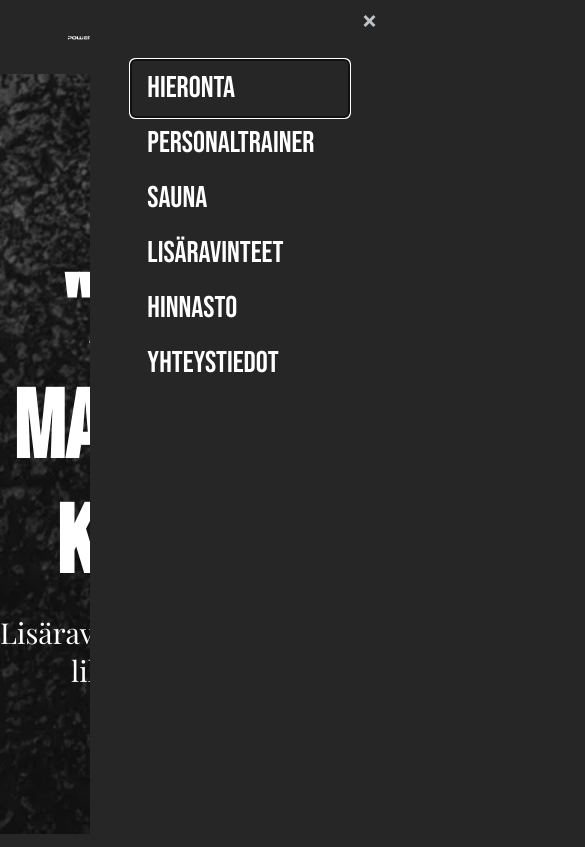
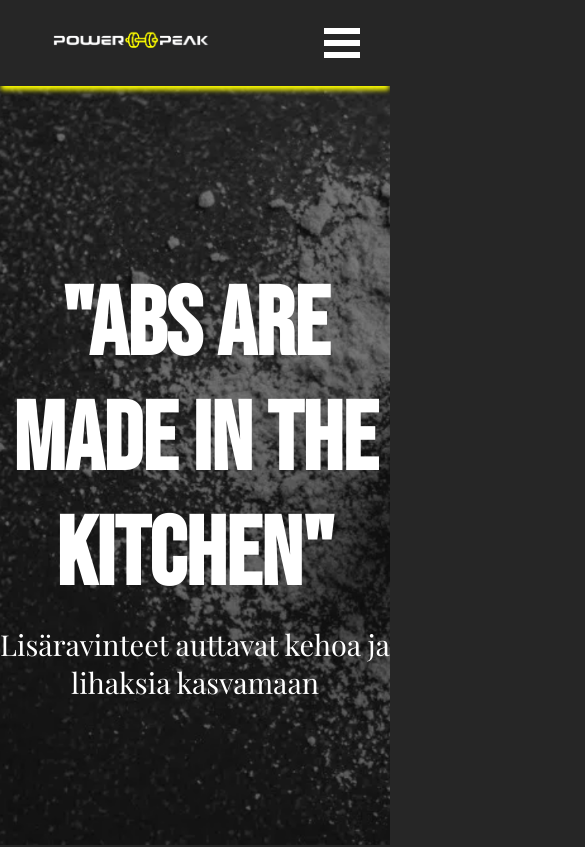
Before and after one commit to Gh0stMaj0r/Power-Peak, a React (Create React App) app: page /ravinteet in a window 390 px wide. Shown: the top 847 px of the page, 585 px wide, since content can reach past the window. Built offline with nearby package versions, Linux system fonts and the light colour scheme.

Commit message:
Responsive Update
Multiple pages made responsive to mobile

```diff
--- a/src/Components/Footer/Footer.scss
+++ b/src/Components/Footer/Footer.scss
@@ -78,10 +78,15 @@ h3 {
 @media only screen and (max-width: 600px) {
     .footer {
         flex-direction: column;
-        height: 110vh;
+        height: 125vh;
     }
 
     .social-links {
         gap: 4vw;
     }
+
+    .maps-contact {
+        flex-direction: column;
+        align-items: baseline;
+    }
 }
--- a/src/Components/Header/Navbar.scss
+++ b/src/Components/Header/Navbar.scss
@@ -2,11 +2,15 @@
 .header {
     overflow: hidden;
     background-color: #262626;
-    padding: 5px 50px;
+    padding: 2px 60px;
     display: flex;
     justify-content: space-between;
     align-items: center;
     font-family: 'Bebas Neue', sans-serif;
+    position: relative;
+    -webkit-box-shadow: 0px 10px 5px -1px rgba(255,255,0,1);
+    -moz-box-shadow: 0px 10px 5px -1px rgba(255,255,0,1);
+    box-shadow: 0px 5px 5px -1px rgba(255,255,0,1);
 
     .logo {
       width: 15vw;
@@ -37,6 +41,12 @@
 
   /* Float the link section to the right */
   .header-right {
+    float: right;
+    display: flex;
+    gap: 2vw;
+  }
+
+  .right-navlinks {
     float: right;
     display: flex;
     gap: 2vw;
@@ -80,11 +90,10 @@
 
   /* Position and sizing of burger button */
 .bm-burger-button {
+  display: none;
   position:relative;
   width: 36px;
   height: 30px;
-  left: 18px;
-  top: 18px;
 }
 
 /* Color/shape of burger icon bars */
@@ -123,6 +132,7 @@ Note: Beware of modifying this element as it can break the animations - you shou
   background: #262626;
   padding: 2.5em 1.5em 0;
   font-size: 1.15em;
+  overflow-y: hidden;
 }
 
 /* Morph shape necessary with bubble or elastic */
@@ -147,14 +157,25 @@ Note: Beware of modifying this element as it can break the animations - you shou
   background: rgba(0, 0, 0, 0.3);
 }
 
-  /* Add media queries for responsiveness - when the screen is 500px wide or less, stack the links on top of each other */
-  @media screen and (max-width: 500px) {
-    .header a {
-      float: none;
-      display: block;
-      text-align: left;
-    }
-    .header-right {
-      float: none;
+/* Extra small devices (phones, 600px and down) */
+@media only screen and (max-width: 600px) {
+  .header {
+    padding: 2px 30px;
+
+    .logo {
+      width: 45vw;
     }
   }
+
+  .dropdown {
+    display: none;
+  }
+
+  .right-navlinks {
+    display: none;
+  }
+
+  .bm-burger-button{
+    display: block;
+  }
+}
--- a/src/Components/Header/Navbar.tsx
+++ b/src/Components/Header/Navbar.tsx
@@ -1,4 +1,4 @@
-import React, { useState } from 'react'
+import React from 'react'
 
 import { CartFill } from 'react-bootstrap-icons'
 import { slide as Menu } from 'react-burger-menu'
@@ -9,6 +9,7 @@ const Header = () => {
         <div className="header">
             <a className='logo-link' href='/'><img className='logo' src="./Images/PowerPeak.png" alt="" /></a>
         <div className="header-right">
+            <div className='right-navlinks'>
                 <div className="dropdown">
                     <a className="dropbtn">Palvelut</a>
                 <div className="dropdown-content">
@@ -21,7 +22,9 @@ const Header = () => {
                 <a href="/hinnasto">Hinnasto</a>
                 <a href="/yhteystiedot">Yhteystiedot</a>
                 <a href="/ostoskori"><CartFill></CartFill></a>
-            <Menu isOpen={true} width={ '300px' } right>
+            </div>
+
+            <Menu isOpen={false} width={ '300px' } right>
                 <a id="massage" className="menu-item" href="/hieronta">Hieronta</a>
                 <a id="trainer" className="menu-item" href="/trainer">Personaltrainer</a>
                 <a id="sauna" className="menu-item" href="/sauna">Sauna</a>
--- a/src/Pages/Contact-page/Contact.scss
+++ b/src/Pages/Contact-page/Contact.scss
@@ -12,12 +12,7 @@
     width: 50%;
     background-color: #FFFF00;
   }
-h1{
-    color: #ffffff;
-    font-family: 'Bebas Neue';
-    margin-top: 10vh;
-    font-size: 10vh;
-}
+
 .text{
     font-size: 5vh;
     display: flex;
--- a/src/Pages/Hero-Page/Hero.scss
+++ b/src/Pages/Hero-Page/Hero.scss
@@ -2,9 +2,13 @@ html {
     scroll-behavior: smooth;
 }
 
-h1 {
-    font-family: 'Bebas Neue', sans-serif;
-    margin: 0;
+body {
+    h1 {
+        font-family: 'Bebas Neue', sans-serif;
+        margin: 0;
+        margin-top: 10vh;
+        font-size: 6rem;
+    }
 }
 
 h2 {
@@ -193,6 +197,12 @@ p {
 
 /* Extra small devices (phones, 600px and down) */
 @media only screen and (max-width: 600px) {
+    body {
+        h1 {
+            font-size: 4rem;
+        }
+    }
+
     .landing {
         background-size: cover;
         height: auto;
@@ -217,8 +227,10 @@ p {
             flex-direction: column;
         }
 
-        .image {
-            width: 70vw;
+        .container {
+            .image {
+                width: 70vw;
+            }
         }
     }
 
@@ -244,10 +256,6 @@ p {
         }
     }
 
-    .price-list {
-        font-size: 35px;
-    }
-
     .yellow-button {
         width: fit-content;
     }
--- a/src/Pages/Services-Pages/Massage-Page/Massage.scss
+++ b/src/Pages/Services-Pages/Massage-Page/Massage.scss
@@ -14,6 +14,9 @@ p {
 
 .massage-background {
     background-image: url(../../../../public/Images/Massage-background2.png);
+    background-size: cover;
+    background-position: center;
+    background-repeat: no-repeat;
     height: 100vh;
 }
 
@@ -24,7 +27,6 @@ p {
     flex-direction: column;
     background-color: #262626;
     color: white;
-    height: 80vh;
 
     .massage-text {
         display: flex;
@@ -45,7 +47,6 @@ p {
 
 .massage-benefits {
     color: white;
-    height: 160vh;
 
     .benefits-text {
         display: flex;
@@ -61,7 +62,6 @@ p {
 .service-prices {
     color: white;
     font-size: 40px;
-    height: 80vh;
 
     .prices-row {
         display: flex;
@@ -76,3 +76,32 @@ p {
         align-items: center;
     }
 }
+
+/* Extra small devices (phones, 600px and down) */
+@media only screen and (max-width: 600px) {
+    .massage-info {
+        .massage-text {
+            flex-direction: column;
+            align-items: center;
+
+            .image {
+                width: 70vw;
+            }
+        }
+
+        .text-info {
+            width: 80vw;
+            font-size: 1.5rem;
+        }
+    }
+
+    .benefits-text {
+        p {
+            font-size: 1.5rem;
+        }
+    }
+
+    .price-button {
+        text-align: center;
+    }
+}
--- a/src/Pages/Services-Pages/Sauna-Page/Sauna.scss
+++ b/src/Pages/Services-Pages/Sauna-Page/Sauna.scss
@@ -46,3 +46,32 @@
         width: 60vw;
     }
 }
+
+/* Extra small devices (phones, 600px and down) */
+@media only screen and (max-width: 600px) {
+    .sauna-info {
+        .sauna-text {
+            flex-direction: column;
+        }
+
+        .image-sauna {
+            width: 70vw;
+        }
+
+        .sauna-info-text {
+            width: 80vw;
+            font-size: 1.5rem;
+        }
+    }
+
+    .sauna-benefits {
+        .sauna-benefits-text {
+            font-size: 1.5rem;
+        }
+
+        .benefits-quote {
+            width: 80vw;
+            font-size: 2rem;
+        }
+    }
+}
--- a/src/Pages/Services-Pages/Trainer-Page/Trainer.scss
+++ b/src/Pages/Services-Pages/Trainer-Page/Trainer.scss
@@ -30,7 +30,6 @@ body {
 .service-prices2 {
     color: white;
     font-size: 40px;
-    height: 90vh;
 
     .prices-row {
         display: flex;
@@ -55,3 +54,24 @@ body {
 .trainer-shop-text {
     width: 60vw;
 }
+
+/* Extra small devices (phones, 600px and down) */
+@media only screen and (max-width: 600px) {
+    .trainer-info {
+        .info-text {
+            font-size: 1.5rem;
+        }
+
+        .trainer-text {
+            width: 80vw;
+        }
+    }
+
+    .service-prices2 {
+        font-size: 1.5rem;
+    }
+
+    .trainer-shop-text {
+        width: 80vw;
+    }
+}
--- a/src/Pages/Supplements-Page/Supplements.scss
+++ b/src/Pages/Supplements-Page/Supplements.scss
@@ -2,6 +2,7 @@
     background-image: url(../../../public/Images/Supplement.png);
     background-repeat: no-repeat;
     background-size: cover;
+    background-position: center;
     color: white;
     height: 90vh;
     display: flex;
@@ -55,7 +56,6 @@
 
 .all-supp {
     color: white;
-    height: 100vh;
 }
 
 .shop-button {
@@ -66,3 +66,18 @@
     border-radius: 10px;
     background-color: #ffff00;
 }
+
+/* Extra small devices (phones, 600px and down) */
+@media only screen and (max-width: 600px) {
+    .supplements-logos {
+        flex-direction: column;
+
+        .logo {
+            width: 80vw;
+        }
+    }
+
+    .shop-button {
+        width: 15vw;
+    }
+}
```
Lines whose indentation alone changed are shown as unchanged.
